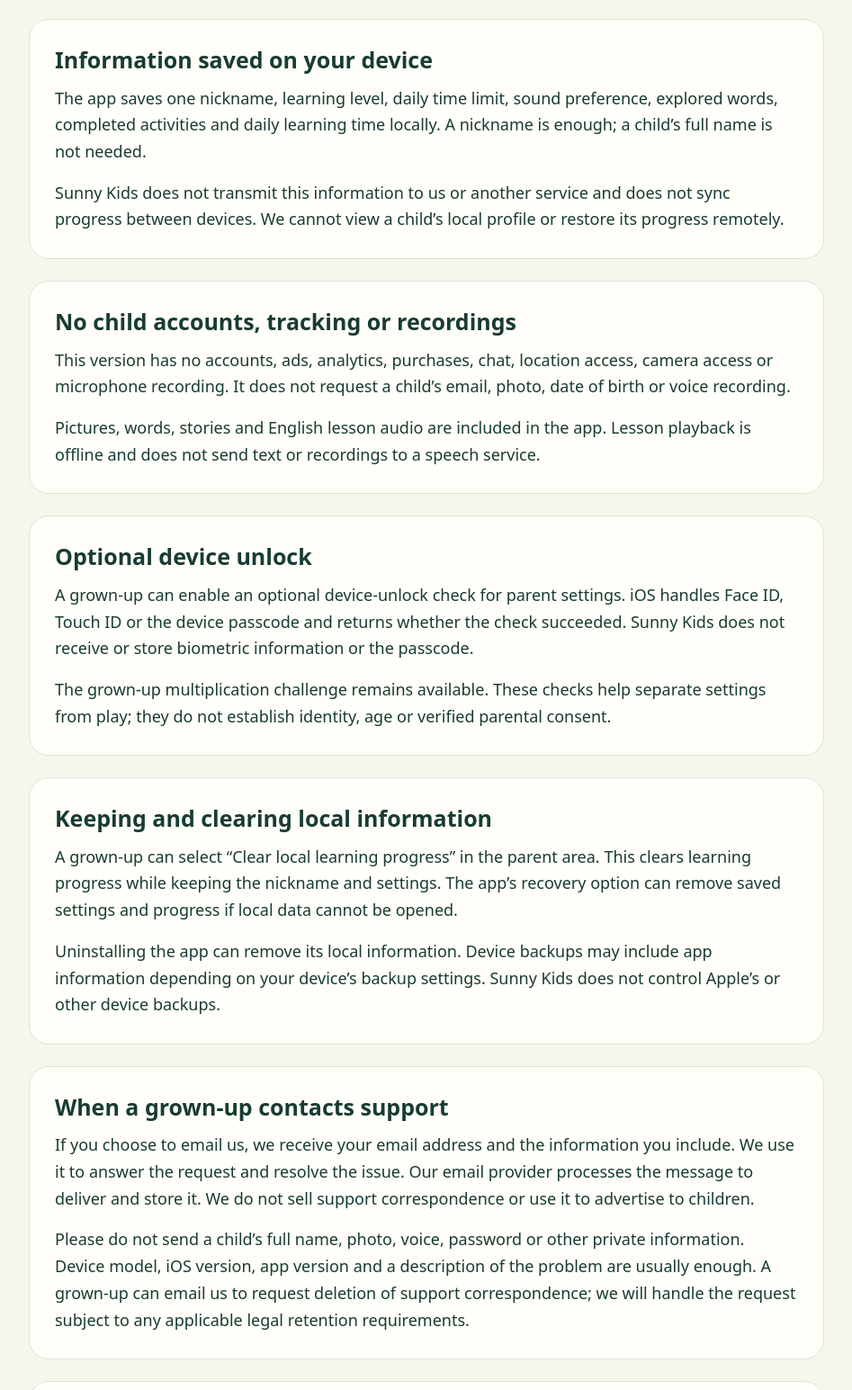
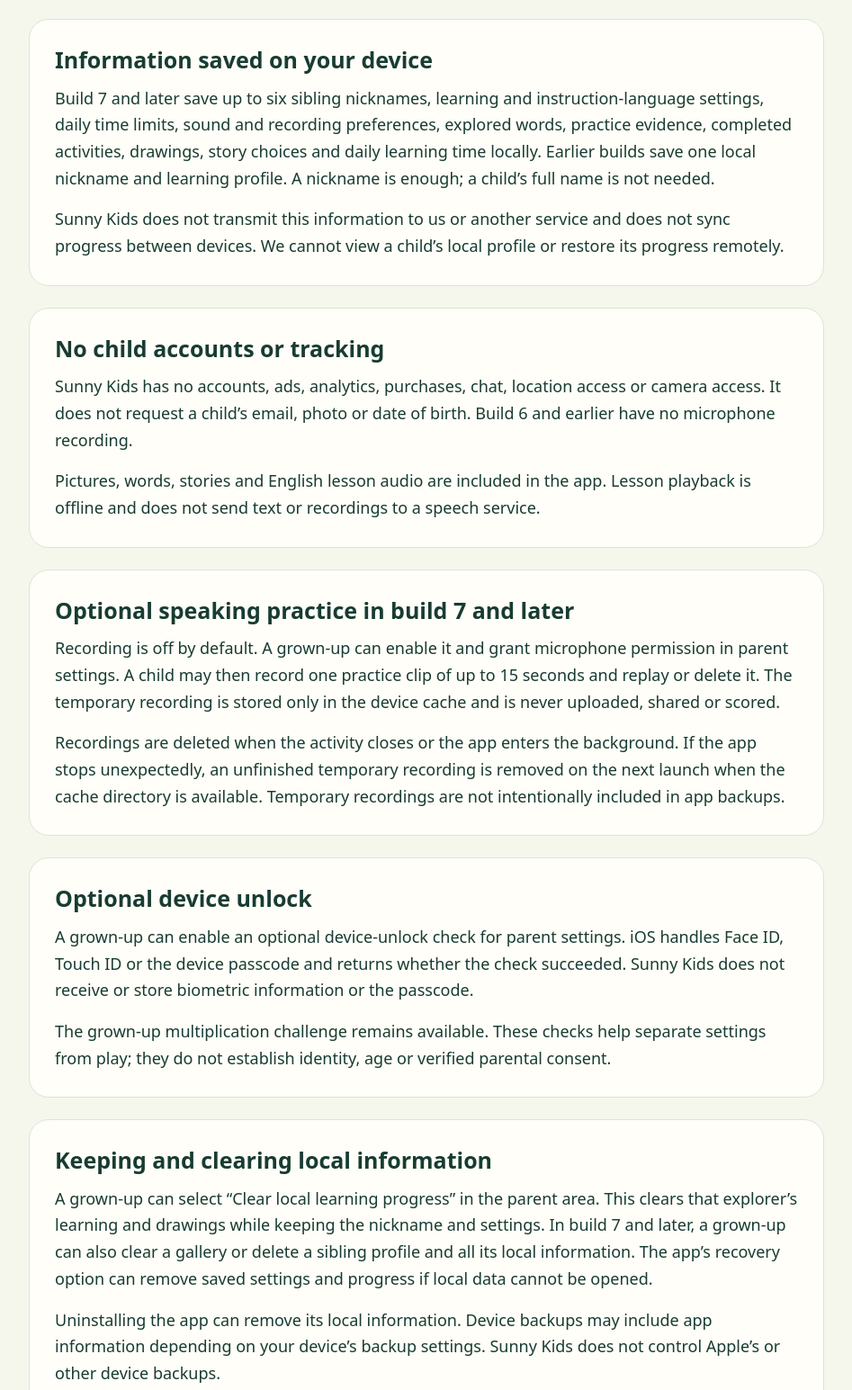
Before and after one commit to gevorgabgaryan/sunny-kids-site, a plain HTML site: page privacy/index.html in a window 1280 px wide. Shown: the part 590-2135 px from the top of the page at 90% size, without its empty margins (166-1113 px from the left). Drawn offline with Linux system fonts and the light colour scheme.

Commit message:
Explain expanded offline learning and optional local voice practice

```diff
--- a/privacy/index.html
+++ b/privacy/index.html
@@ -9,10 +9,11 @@
 <p class="intro">Sunny Kids keeps learning on your device. The app does not send children’s learning information to Sunny Academy or another service.</p>
 <p class="meta">Effective November 16, 2026 · Applies to Sunny Kids version 0.1.0</p>
 <section class="card"><h2>Who provides Sunny Kids</h2><p>Sunny Kids is provided by Sunny Academy, operated by SUNNY, LLC (Armenia). This policy covers the Sunny Kids offline English preview app. Other Sunny Academy websites and services have their own policies.</p><p class="contact">Privacy questions: <a href="mailto:support@sunnyacademy.ai">support@sunnyacademy.ai</a>.</p></section>
-<section class="card"><h2>Information saved on your device</h2><p>The app saves one nickname, learning level, daily time limit, sound preference, explored words, completed activities and daily learning time locally. A nickname is enough; a child’s full name is not needed.</p><p>Sunny Kids does not transmit this information to us or another service and does not sync progress between devices. We cannot view a child’s local profile or restore its progress remotely.</p></section>
-<section class="card"><h2>No child accounts, tracking or recordings</h2><p>This version has no accounts, ads, analytics, purchases, chat, location access, camera access or microphone recording. It does not request a child’s email, photo, date of birth or voice recording.</p><p>Pictures, words, stories and English lesson audio are included in the app. Lesson playback is offline and does not send text or recordings to a speech service.</p></section>
+<section class="card"><h2>Information saved on your device</h2><p>Build 7 and later save up to six sibling nicknames, learning and instruction-language settings, daily time limits, sound and recording preferences, explored words, practice evidence, completed activities, drawings, story choices and daily learning time locally. Earlier builds save one local nickname and learning profile. A nickname is enough; a child’s full name is not needed.</p><p>Sunny Kids does not transmit this information to us or another service and does not sync progress between devices. We cannot view a child’s local profile or restore its progress remotely.</p></section>
+<section class="card"><h2>No child accounts or tracking</h2><p>Sunny Kids has no accounts, ads, analytics, purchases, chat, location access or camera access. It does not request a child’s email, photo or date of birth. Build 6 and earlier have no microphone recording.</p><p>Pictures, words, stories and English lesson audio are included in the app. Lesson playback is offline and does not send text or recordings to a speech service.</p></section>
+<section class="card"><h2>Optional speaking practice in build 7 and later</h2><p>Recording is off by default. A grown-up can enable it and grant microphone permission in parent settings. A child may then record one practice clip of up to 15 seconds and replay or delete it. The temporary recording is stored only in the device cache and is never uploaded, shared or scored.</p><p>Recordings are deleted when the activity closes or the app enters the background. If the app stops unexpectedly, an unfinished temporary recording is removed on the next launch when the cache directory is available. Temporary recordings are not intentionally included in app backups.</p></section>
 <section class="card"><h2>Optional device unlock</h2><p>A grown-up can enable an optional device-unlock check for parent settings. iOS handles Face ID, Touch ID or the device passcode and returns whether the check succeeded. Sunny Kids does not receive or store biometric information or the passcode.</p><p>The grown-up multiplication challenge remains available. These checks help separate settings from play; they do not establish identity, age or verified parental consent.</p></section>
-<section class="card"><h2>Keeping and clearing local information</h2><p>A grown-up can select “Clear local learning progress” in the parent area. This clears learning progress while keeping the nickname and settings. The app’s recovery option can remove saved settings and progress if local data cannot be opened.</p><p>Uninstalling the app can remove its local information. Device backups may include app information depending on your device’s backup settings. Sunny Kids does not control Apple’s or other device backups.</p></section>
+<section class="card"><h2>Keeping and clearing local information</h2><p>A grown-up can select “Clear local learning progress” in the parent area. This clears that explorer’s learning and drawings while keeping the nickname and settings. In build 7 and later, a grown-up can also clear a gallery or delete a sibling profile and all its local information. The app’s recovery option can remove saved settings and progress if local data cannot be opened.</p><p>Uninstalling the app can remove its local information. Device backups may include app information depending on your device’s backup settings. Sunny Kids does not control Apple’s or other device backups.</p></section>
 <section class="card"><h2>When a grown-up contacts support</h2><p>If you choose to email us, we receive your email address and the information you include. We use it to answer the request and resolve the issue. Our email provider processes the message to deliver and store it. We do not sell support correspondence or use it to advertise to children.</p><p>Please do not send a child’s full name, photo, voice, password or other private information. Device model, iOS version, app version and a description of the problem are usually enough. A grown-up can email us to request deletion of support correspondence; we will handle the request subject to any applicable legal retention requirements.</p></section>
 <section class="card"><h2>This help website</h2><p>These pages do not add analytics, advertising scripts, tracking cookies or forms. GitHub Pages hosts this website and may process technical request information, such as IP addresses, under <a href="https://docs.github.com/en/site-policy/privacy-policies/github-general-privacy-statement">GitHub’s privacy statement</a>. This website processing is separate from the offline app.</p></section>
 <section class="card"><h2>Future changes and questions</h2><p>If a future app version changes these practices, we will update this policy and its effective date. No subscription or future family plan is activated in version 0.1.0.</p><p class="contact">A parent or guardian can contact <a href="mailto:support@sunnyacademy.ai">support@sunnyacademy.ai</a> with questions about this policy. Include “Sunny Kids privacy” in the subject.</p></section>
```
Also changed, not shown: index.html (+3 -3 lines), support/index.html (+3 -2 lines).
